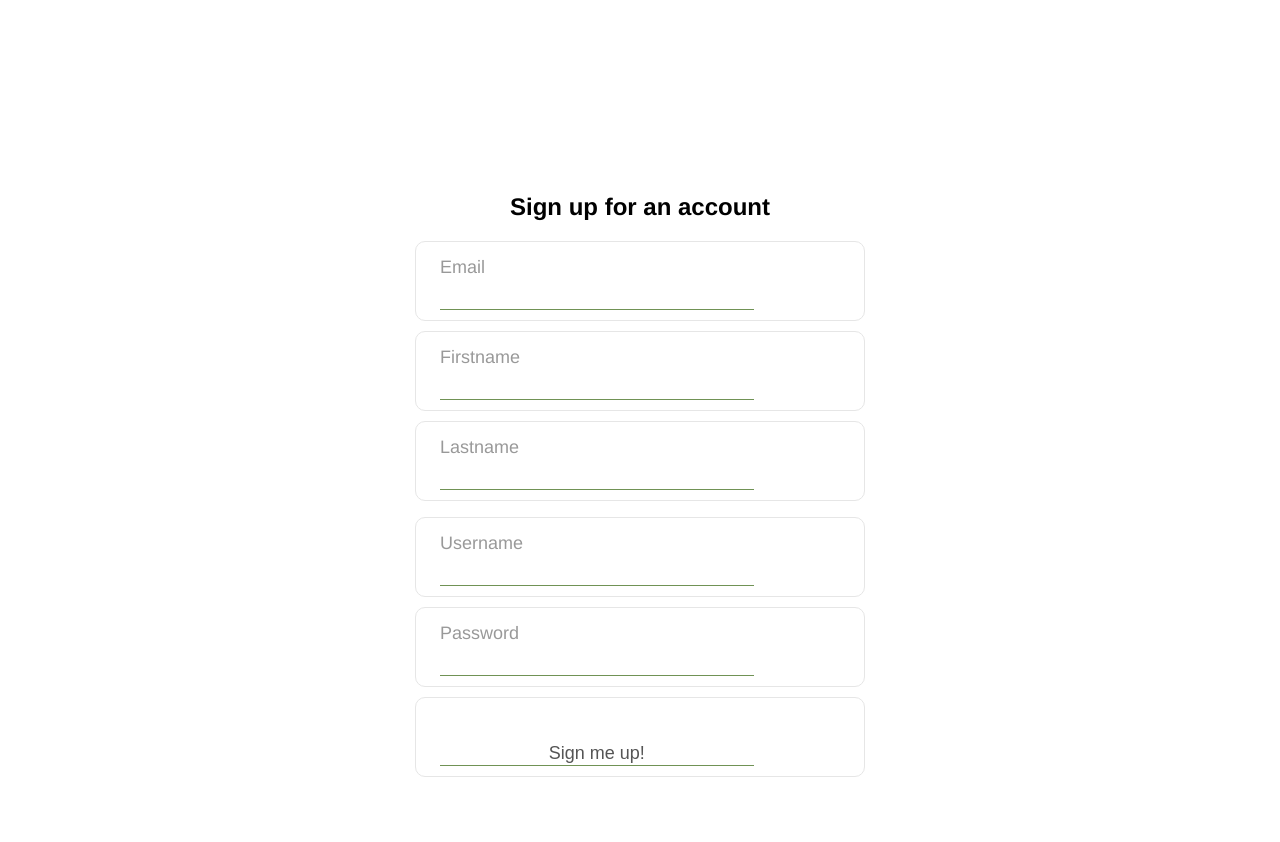
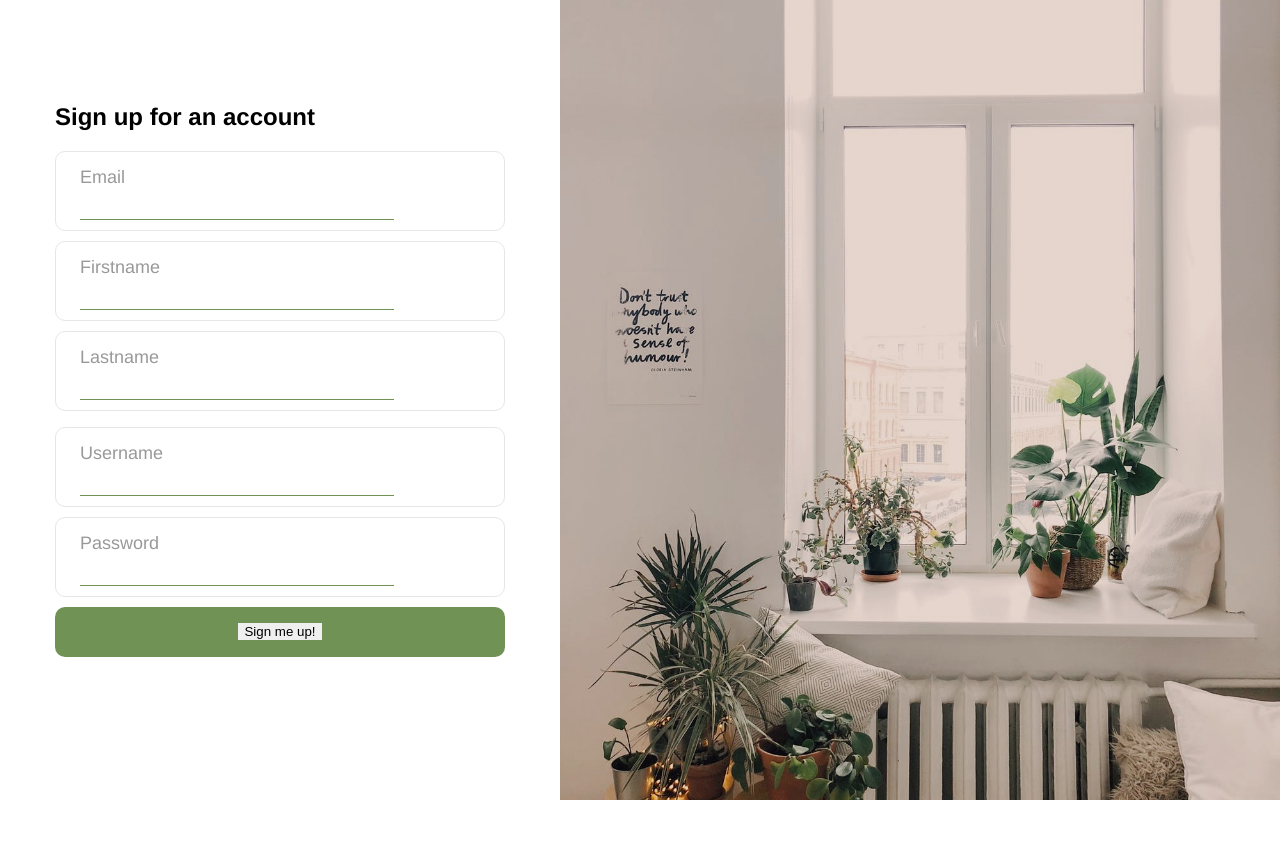
Before and after one commit to Elkeborr/Php, a PHP site: page /register.php in a window 1280 px wide. After the commit the page ends 800 px from the top, so only its background shows below. Run offline with PHP 8.4, Linux system fonts and the light colour scheme.

Commit message:
layout_update

```diff
--- /dev/null
+++ b/css/login.css
@@ -0,0 +1,224 @@
+/*LOGIN*/
+.container{
+    width: 100%;
+    min-height: 100vh;
+    display: flex;
+    flex-wrap: wrap;
+    justify-content: center;
+  }
+
+.wrap{
+  width: 100%;
+  background: #fff;
+  overflow: hidden;
+
+  display: flex;
+  flex-wrap: wrap;
+  align-items: stretch;
+  flex-direction: row-reverse;
+  }
+
+.form--login{
+    padding-left: 30px;
+    padding-right: 30px;
+    min-height: 100vh;
+    width: 560px;
+    display: block;
+    background: #ffff;
+    padding: 173px 55px 55px 55px;
+  }
+
+  .foto--login {
+    background-image: url('../images/hero_login.jpg');
+    width: calc(100% - 560px);
+    background-repeat: no-repeat;
+    background-size: cover;
+    background-position: center;
+    position: relative;
+    z-index: 1;
+
+  }
+
+  .foto--login::before {
+    content: "";
+    display: block;
+    position: absolute;
+    z-index: -1;
+    width: 100%;
+    height: 100%;
+    top: 0;
+    left: 0;
+    background: rgba(0,0,0,0.1);
+  }
+
+  /* Form */
+  .form__field{
+      display: flex;
+      flex-wrap: wrap;
+      align-items: flex-end;
+      width: 100%;
+      height: 80px;
+      position: relative;
+      border: 1px solid #e6e6e6;
+      border-radius: 10px;
+      margin-bottom: 10px;
+    }
+
+  input {
+      outline: none;
+      border: none;
+  }
+
+  .form__field input{
+      display: block;
+      width: 70%;
+      background: transparent;
+      font-size: 18px;
+      color: #555555;
+      line-height: 1.2;
+      margin-left: 24px;
+      margin-bottom: 10px;
+      border-bottom: solid #709255 1px;
+      }
+
+  .form__field label{
+        font-size: 18px;
+        color: #999999;
+        line-height: 1.2;
+        display: block;
+        position: absolute;
+        pointer-events: none;
+        padding-left: 24px;
+        left: 0;
+        top: 15px;
+        -webkit-transition: all 0.4s;
+        -o-transition: all 0.4s;
+        -moz-transition: all 0.4s;
+        transition: all 0.4s;
+      }
+
+  .form__checkbox label {
+        font-size: 13px;
+        color: #999999;
+        line-height: 1.4;
+        position: relative;
+        cursor: pointer;
+      }
+
+
+
+  .box {
+        display: -webkit-box;
+        display: -webkit-flex;
+        display: -moz-box;
+        display: -ms-flexbox;
+        display: flex;
+        justify-content: space-between;
+        -ms-align-items: center;
+        align-items: center;
+        font-size: 13px;
+    }
+
+  .btn {
+      width: 100%;
+      display: -webkit-box;
+      display: -webkit-flex;
+      display: -moz-box;
+      display: -ms-flexbox;
+      display: flex;
+      flex-wrap: wrap;
+      justify-content: center;
+      margin-top: 20px;
+    }
+
+  .form__btn {
+      display: -webkit-box;
+      display: -webkit-flex;
+      display: -moz-box;
+      display: -ms-flexbox;
+      display: flex;
+      justify-content: center;
+      align-items: center;
+      padding: 0 20px;
+      width: 100%;
+      height: 50px;
+      border-radius: 10px;
+      background: #709255;
+      font-size: 12px;
+      color: #fff;
+      line-height: 1.2;
+
+      letter-spacing: 1px;
+
+      -webkit-transition: all 0.4s;
+      -o-transition: all 0.4s;
+      -moz-transition: all 0.4s;
+      transition: all 0.4s;
+    }
+
+  .form__btn:hover {
+      background: #333333;
+    }
+
+  /*REGISTER*/
+  .foto--register{
+    background-image: url('../images/hero_register.jpeg');
+    width: calc(100% - 560px);
+    background-repeat: no-repeat;
+    background-size: cover;
+    background-position: center;
+    position: relative;
+    z-index: 1;
+  }
+
+  .foto--register::before {
+    content: "";
+    display: block;
+    position: absolute;
+    z-index: -1;
+    width: 100%;
+    height: 100%;
+    top: 0;
+    left: 0;
+    background: rgba(0,0,0,0.1);
+  }
+  .form--register{
+    padding-left: 30px;
+    padding-right: 30px;
+    min-height: 100vh;
+    width: 560px;
+    display: block;
+    background: #ffff;
+    padding:83px 55px 55px 55px;
+  }
+
+  /*MEDIAQUERIES*/
+    @media (max-width: 992px) {
+      .form--login {
+        width: 50%;
+        padding-left: 30px;
+        padding-right: 30px;
+      }
+
+      .foto--login {
+        width: 50%;
+      }
+    }
+
+    @media (max-width: 768px) {
+      .form--login {
+        width: 100%;
+      }
+
+      .foto--login {
+        display: none;
+      }
+    }
+
+    @media (max-width: 576px) {
+      .form--login{
+        padding-left: 15px;
+        padding-right: 15px;
+        padding-top: 70px;
+      }
+    }
--- a/css/style.css
+++ b/css/style.css
@@ -55,234 +55,3 @@ body
 .input{
   background-color: goldenrod;
 }
-
-/*LOGIN*/
-.container--login{
-
-  width: 100%;
-  min-height: 100vh;
-  display: flex;
-  flex-wrap: wrap;
-  justify-content: center;
-  align-items: center;
-  background: #f2f2f2;
-
-}
-
-.wrap--login{
-  width: 100%;
-  background: #fff;
-  overflow: hidden;
-  display: flex;
-  flex-wrap: wrap;
-  align-items: stretch;
-  flex-direction: row-reverse;
-
-}
-
-.form--login{
-
-  padding-left: 30px;
-  padding-right: 30px;
-  min-height: 100vh;
-  width: 560px;
-  display: block;
-  background: #ffff;
-  padding: 173px 55px 55px 55px;
-}
-
-.foto--login {
-  background-image: url('../images/hero.jpg');
-  width: calc(100% - 560px);
-  background-repeat: no-repeat;
-  background-size: cover;
-  background-position: center;
-  position: relative;
-  z-index: 1;
-
-}
-
-.foto--login::before {
-  content: "";
-  display: block;
-  position: absolute;
-  z-index: -1;
-  width: 100%;
-  height: 100%;
-  top: 0;
-  left: 0;
-  background: rgba(0,0,0,0.1);
-}
-
-/* Login - Form */
-.form__field{
-
-    display: flex;
-    flex-wrap: wrap;
-    align-items: flex-end;
-    width: 100%;
-    height: 80px;
-    position: relative;
-    border: 1px solid #e6e6e6;
-    border-radius: 10px;
-    margin-bottom: 10px;
-  }
-
-  input {
-    outline: none;
-    border: none;
-}
-  .form__field input{
-    display: block;
-    width: 70%;
-    background: transparent;
-    font-size: 18px;
-    color: #555555;
-    line-height: 1.2;
-    padding: 0 26px;
-
-    margin-left: 24px;
-    margin-bottom: 10px;
-
-border-bottom: solid #709255 1px;
-
-    }
-
-
-    .form__field label{
-
-      font-size: 18px;
-      color: #999999;
-      line-height: 1.2;
-
-      display: block;
-      position: absolute;
-      pointer-events: none;
-      padding-left: 24px;
-      left: 0;
-      top: 15px;
-
-      -webkit-transition: all 0.4s;
-      -o-transition: all 0.4s;
-      -moz-transition: all 0.4s;
-      transition: all 0.4s;
-    }
-
-    .form__checkbox label {
-      font-size: 13px;
-      color: #999999;
-      line-height: 1.4;
-      position: relative;
-      cursor: pointer;
-    }
-
-    .form__checkbox label ::before {
-      content: "\f00c";
-      font-family: FontAwesome;
-
-      color: transparent;
-
-      display: -webkit-box;
-      display: -webkit-flex;
-      display: -moz-box;
-      display: -ms-flexbox;
-      display: flex;
-      justify-content: center;
-      align-items: center;
-      position: absolute;
-      width: 18px;
-      height: 18px;
-      border-radius: 2px;
-      background: #fff;
-      border: 1px solid #6675df;
-      left: 0;
-      top: 50%;
-      -webkit-transform: translateY(-50%);
-      -moz-transform: translateY(-50%);
-      -ms-transform: translateY(-50%);
-      -o-transform: translateY(-50%);
-      transform: translateY(-50%);
-    }
-
-  .box {
-      display: -webkit-box;
-      display: -webkit-flex;
-      display: -moz-box;
-      display: -ms-flexbox;
-      display: flex;
-      justify-content: space-between;
-      -ms-align-items: center;
-      align-items: center;
-      font-size: 13px;
-  }
-
-  .btn {
-    width: 100%;
-    display: -webkit-box;
-    display: -webkit-flex;
-    display: -moz-box;
-    display: -ms-flexbox;
-    display: flex;
-    flex-wrap: wrap;
-    justify-content: center;
-    margin-top: 20px;
-  }
-
-  .form__btn {
-    display: -webkit-box;
-    display: -webkit-flex;
-    display: -moz-box;
-    display: -ms-flexbox;
-    display: flex;
-    justify-content: center;
-    align-items: center;
-    padding: 0 20px;
-    width: 100%;
-    height: 50px;
-    border-radius: 10px;
-    background: #709255;
-    font-size: 12px;
-    color: #fff;
-    line-height: 1.2;
-
-    letter-spacing: 1px;
-
-    -webkit-transition: all 0.4s;
-    -o-transition: all 0.4s;
-    -moz-transition: all 0.4s;
-    transition: all 0.4s;
-  }
-
-  .form__btn:hover {
-    background: #333333;
-  }
-
-  @media (max-width: 992px) {
-    .form--login {
-      width: 50%;
-      padding-left: 30px;
-      padding-right: 30px;
-    }
-
-    .foto--login {
-      width: 50%;
-    }
-  }
-
-  @media (max-width: 768px) {
-    .form--login {
-      width: 100%;
-    }
-
-    .foto--login {
-      display: none;
-    }
-  }
-
-  @media (max-width: 576px) {
-    .form--login{
-      padding-left: 15px;
-      padding-right: 15px;
-      padding-top: 70px;
-    }
-  }
--- a/register.php
+++ b/register.php
@@ -19,6 +19,10 @@ if (!empty($_POST['submit'])){
 		$user->setUserName($_POST['username']);
 
 		$user->register();
+
+		session_start();
+			$_SESSION['userid'] = $user['id'];
+			header('Location:index.php');
 	}}
 
 ?>
@@ -29,12 +33,17 @@ if (!empty($_POST['submit'])){
     <meta charset="UTF-8">
     <meta name="viewport" content="width=device-width, initial-scale=1.0">
 	<meta http-equiv="X-UA-Compatible" content="ie=edge">
+	<link rel="stylesheet" href="css/login.css">
 	<link rel="stylesheet" href="css/style.css">
+
     <title>Registreer</title>
 </head>
 <body>
-<div class="form form--login">
+<div class="container">
+		<div class="wrap">
 
+		<div class="foto--register"> </div>
+		<div class="form--register">
 
 
 			<form action="" method="post">
@@ -78,12 +87,13 @@ if (!empty($_POST['submit'])){
 
 
 
-				<div class="form__field">
-					<input type="submit" name="submit"value="Sign me up!" class="btn btn--primary">
+				<div class="form__btn">
+					<input type="submit" name="submit"value="Sign me up!" >
 				</div>
 			</form>
 		</div>
 	</div>
+</div>
 </body>
 </html>
 
```
Also changed, not shown: login.php (+5 -3 lines), images/hero_login.jpg (renamed from images/hero.jpg), images/hero_register.jpeg (added).
